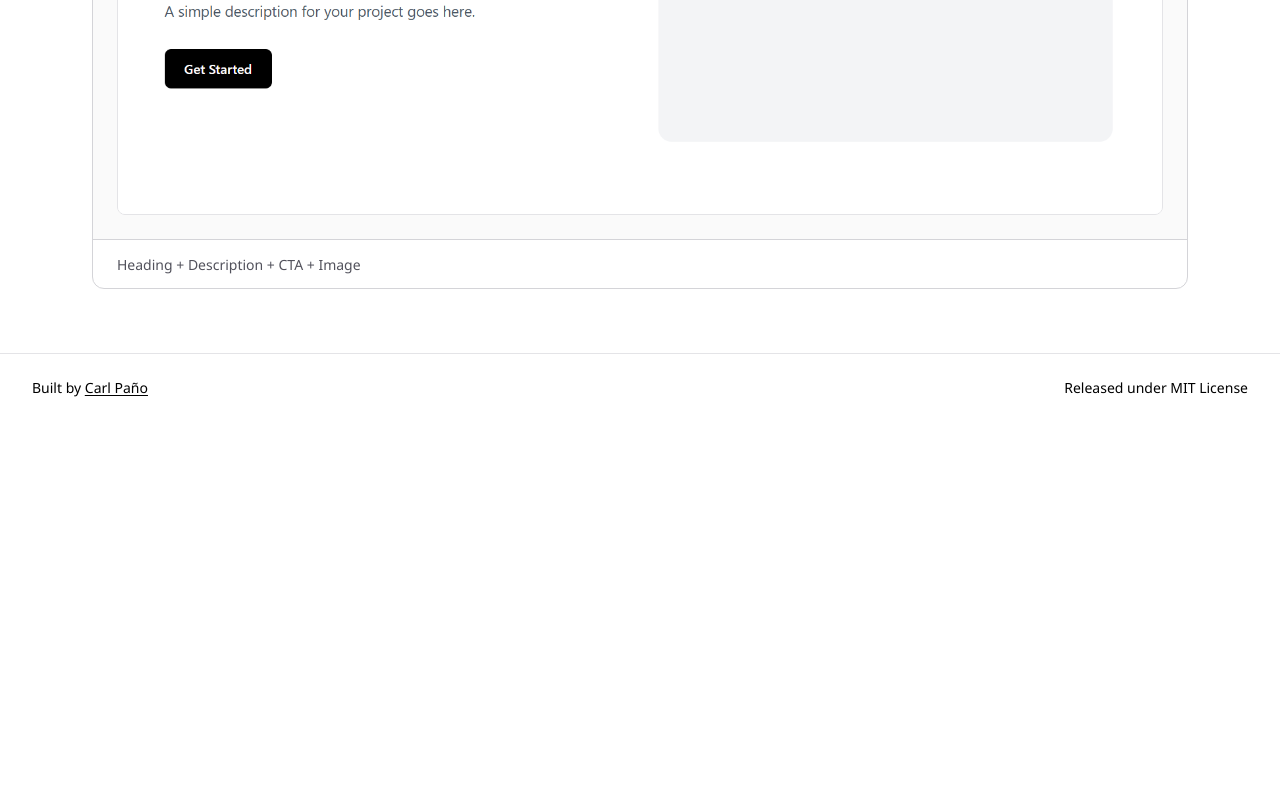
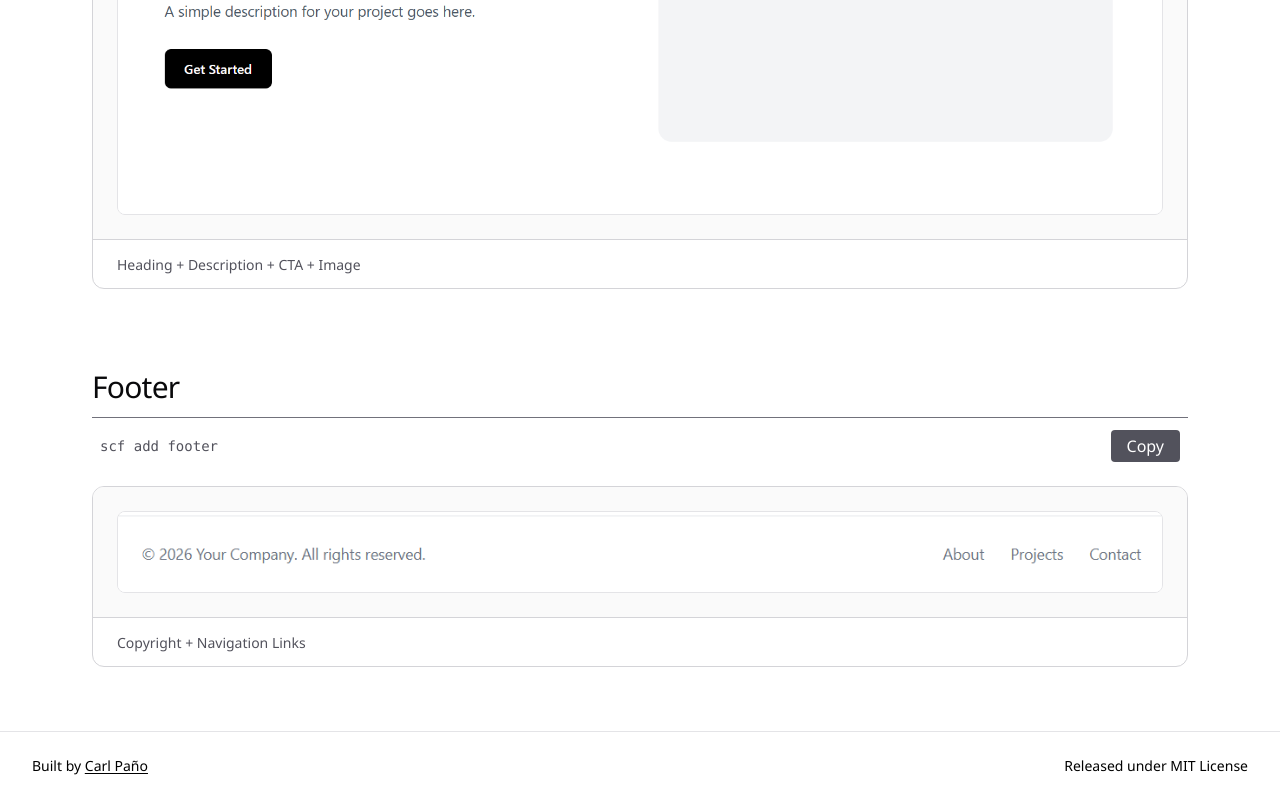
Before and after one commit to carleoj/scaff-ui-site, a React (Vite) app: page /commons in a window 1280 px wide. Shown: the part 881-1681 px from the top of the page. Before the commit the page ends 1303 px from the top, so only its background shows below. Built offline with nearby package versions, Linux system fonts and the light colour scheme.

Commit message:
feat: add footer component with copyright and navigation links

```diff
--- a/src/components/Commons.jsx
+++ b/src/components/Commons.jsx
@@ -3,6 +3,8 @@ import nav from "../images/navigation.png";
 import logoNav from "../images/logo-navigation.png";
 import logoNavCta from "../images/logo-navigation-cta.png";
 import headDescBtnImg from "../images/head-desc-btn-img.png";
+import footerCopyrightNav from "../images/footer-copyright-nav.png";
+
 
 import { Link } from "react-router-dom";
 
@@ -32,6 +34,16 @@ const commons = [
       {
         name: "Heading + Description + CTA + Image",
         image: headDescBtnImg,
+      },
+    ],
+  },
+  {
+    title: "Footer",
+    command: "scf add footer",
+    variants: [
+      {
+        name: "Copyright + Navigation Links",
+        image: footerCopyrightNav,
       },
     ],
   },
```
Also changed, not shown: src/images/footer-copyright-nav.png (added).
